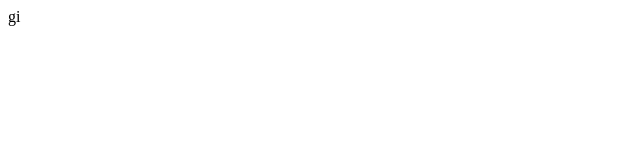
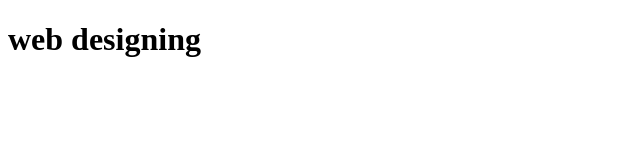
Before and after one commit to rah-salah/web-design-assignment, a plain HTML site: page index.html in a window 1280 px wide. Shown: the whole page, without its empty margins (0-640 px from the left). Drawn offline with Linux system fonts and the light colour scheme.

Commit message:
my first commit

```diff
--- a/index.html
+++ b/index.html
@@ -5,6 +5,7 @@
     <meta name="viewport" content="width=device-width, initial-scale=1.0" />
     <title>Document</title>
   </head>
-  <body></body>
+  <body>
+    <h1>web designing</h1>
+  </body>
 </html>
-gi
```
